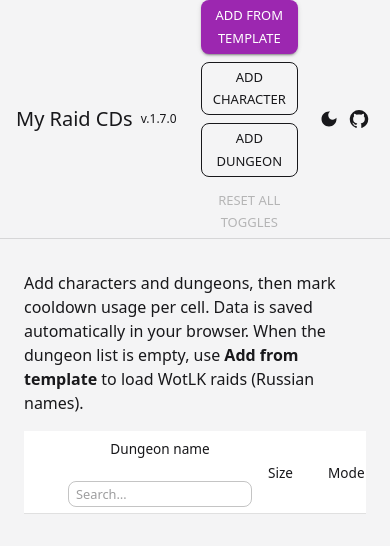
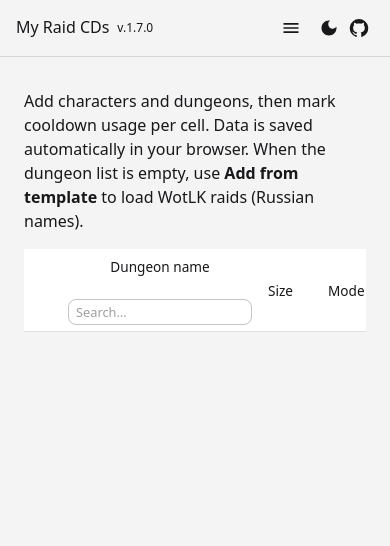
Before and after one commit to sergimax/my-raid-cds, a React (Vite) app: page / in a window 390 px wide. Shown: the top 546 px of the page. Built offline with nearby package versions, Linux system fonts and the light colour scheme.

Commit message:
feat(forms): add cancel functionality to character and dungeon forms

```diff
--- a/src/App.tsx
+++ b/src/App.tsx
@@ -52,6 +52,7 @@ function App() {
               error={tracker.characterFormError}
               onNameChange={tracker.setNewCharacterName}
               onClassChange={tracker.setNewCharacterClass}
+              onCancel={tracker.closeCharacterForm}
               onSubmit={tracker.handleCharacterFormSubmit}
             />
           ) : null}
@@ -67,6 +68,7 @@ function App() {
               onSizeChange={tracker.setNewDungeonSize}
               onItemLevelTextChange={tracker.setNewDungeonItemLevelText}
               onDifficultyChange={tracker.setNewDungeonDifficulty}
+              onCancel={tracker.closeDungeonForm}
               onSubmit={tracker.handleDungeonFormSubmit}
             />
           ) : null}
--- a/src/components/app-header/index.tsx
+++ b/src/components/app-header/index.tsx
@@ -20,7 +20,11 @@ export function AppHeader({ center }: AppHeaderProps) {
       <Container maxWidth={false} disableGutters sx={{ px: { xs: 2, sm: 3 } }}>
         <Toolbar
           disableGutters
-          sx={{ gap: 2, minHeight: "var(--app-toolbar-min-height)" }}
+          sx={{
+            gap: { xs: 1, sm: 2 },
+            minHeight: "var(--app-toolbar-min-height)",
+            flexWrap: "nowrap",
+          }}
         >
           <Box
             sx={{
@@ -31,7 +35,12 @@ export function AppHeader({ center }: AppHeaderProps) {
               mr: 1,
             }}
           >
-            <Typography component="h1" variant="h6" noWrap>
+            <Typography
+              component="h1"
+              variant="h6"
+              noWrap
+              sx={{ fontSize: { xs: "1rem", sm: "1.25rem" } }}
+            >
               My Raid CDs
             </Typography>
             <AppVersionLabel />
@@ -43,7 +52,8 @@ export function AppHeader({ center }: AppHeaderProps) {
                 flexGrow: 1,
                 display: "flex",
                 alignItems: "center",
-                flexWrap: "wrap",
+                justifyContent: { xs: "flex-end", md: "center" },
+                flexWrap: "nowrap",
                 gap: 1,
                 minWidth: 0,
               }}
--- a/src/components/character-form/index.tsx
+++ b/src/components/character-form/index.tsx
@@ -19,6 +19,7 @@ export function CharacterForm({
   error,
   onNameChange,
   onClassChange,
+  onCancel,
   onSubmit,
 }: CharacterFormProps) {
   const MAX_CHARACTER_NAME_LENGTH = 12;
@@ -78,9 +79,21 @@ export function CharacterForm({
               ))}
             </Select>
           </FormControl>
-          <Button variant="contained" color="primary" type="submit">
-            Add character
-          </Button>
+          <Stack direction="row" spacing={1} sx={{ justifyContent: "flex-end" }}>
+            <Button
+              variant="text"
+              type="button"
+              onClick={(event) => {
+                event.preventDefault();
+                onCancel();
+              }}
+            >
+              Cancel
+            </Button>
+            <Button variant="contained" color="primary" type="submit">
+              Add character
+            </Button>
+          </Stack>
           {error ? (
             <Typography color="error" variant="body2">
               {error}
--- a/src/components/character-form/types.ts
+++ b/src/components/character-form/types.ts
@@ -7,5 +7,6 @@ export type CharacterFormProps = {
   error: string;
   onNameChange: (name: string) => void;
   onClassChange: (characterClass: CharacterClass | "") => void;
+  onCancel: () => void;
   onSubmit: (event: SubmitEvent<HTMLFormElement>) => void;
 };
--- a/src/components/dungeon-form/index.tsx
+++ b/src/components/dungeon-form/index.tsx
@@ -27,6 +27,7 @@ export function DungeonForm({
   onSizeChange,
   onItemLevelTextChange,
   onDifficultyChange,
+  onCancel,
   onSubmit,
 }: DungeonFormProps) {
   return (
@@ -96,9 +97,21 @@ export function DungeonForm({
               </MenuItem>
             </Select>
           </FormControl>
-          <Button variant="contained" color="primary" type="submit">
-            Add dungeon
-          </Button>
+          <Stack direction="row" spacing={1} sx={{ justifyContent: "flex-end" }}>
+            <Button
+              variant="text"
+              type="button"
+              onClick={(event) => {
+                event.preventDefault();
+                onCancel();
+              }}
+            >
+              Cancel
+            </Button>
+            <Button variant="contained" color="primary" type="submit">
+              Add dungeon
+            </Button>
+          </Stack>
           {error ? (
             <Typography color="error" variant="body2">
               {error}
--- a/src/components/dungeon-form/types.ts
+++ b/src/components/dungeon-form/types.ts
@@ -14,5 +14,6 @@ export type DungeonFormProps = {
   onSizeChange: (size: DungeonSize) => void;
   onItemLevelTextChange: (text: string) => void;
   onDifficultyChange: (difficulty: DungeonDifficulty) => void;
+  onCancel: () => void;
   onSubmit: (event: SubmitEvent<HTMLFormElement>) => void;
 };
--- a/src/components/tracker-controls/index.tsx
+++ b/src/components/tracker-controls/index.tsx
@@ -1,4 +1,14 @@
-import { Box, Button } from "@mui/material";
+import MenuIcon from "@mui/icons-material/Menu";
+import {
+  Box,
+  Button,
+  IconButton,
+  Menu,
+  MenuItem,
+  useMediaQuery,
+  useTheme,
+} from "@mui/material";
+import { useCallback, useId, useState, type MouseEvent } from "react";
 import type { TrackerControlsProps } from "./types.ts";
 
 export function TrackerControls({
@@ -11,11 +21,94 @@ export function TrackerControls({
   showAddFromTemplate = false,
   onAddFromTemplate,
 }: TrackerControlsProps) {
+  const theme = useTheme();
+  const menuLayout = useMediaQuery(theme.breakpoints.down("md"));
+  const menuId = useId();
+  const [menuAnchor, setMenuAnchor] = useState<null | HTMLElement>(null);
+  const menuOpen = Boolean(menuAnchor);
+
+  const closeMenu = useCallback(() => setMenuAnchor(null), []);
+
+  const openMenu = useCallback((event: MouseEvent<HTMLElement>) => {
+    setMenuAnchor(event.currentTarget);
+  }, []);
+
+  if (menuLayout) {
+    return (
+      <>
+        <IconButton
+          size="small"
+          color="inherit"
+          aria-label="Tracker actions"
+          aria-controls={menuOpen ? menuId : undefined}
+          aria-haspopup="true"
+          aria-expanded={menuOpen}
+          onClick={openMenu}
+        >
+          <MenuIcon fontSize="small" />
+        </IconButton>
+        <Menu
+          id={menuId}
+          anchorEl={menuAnchor}
+          open={menuOpen}
+          onClose={closeMenu}
+          anchorOrigin={{ vertical: "bottom", horizontal: "right" }}
+          transformOrigin={{ vertical: "top", horizontal: "right" }}
+        >
+          {showAddFromTemplate && onAddFromTemplate ? (
+            <MenuItem
+              onClick={() => {
+                onAddFromTemplate();
+                closeMenu();
+              }}
+            >
+              Add from template
+            </MenuItem>
+          ) : null}
+          <MenuItem
+            selected={showCharacterForm}
+            onClick={() => {
+              onToggleCharacterForm();
+              closeMenu();
+            }}
+          >
+            Add character
+          </MenuItem>
+          <MenuItem
+            selected={showDungeonForm}
+            onClick={() => {
+              onToggleDungeonForm();
+              closeMenu();
+            }}
+          >
+            Add dungeon
+          </MenuItem>
+          <MenuItem
+            disabled={resetAllTogglesDisabled}
+            onClick={() => {
+              onResetAllToggles();
+              closeMenu();
+            }}
+            sx={{ color: resetAllTogglesDisabled ? undefined : "warning.main" }}
+          >
+            Reset all toggles
+          </MenuItem>
+        </Menu>
+      </>
+    );
+  }
+
   return (
     <Box
       component="nav"
       aria-label="Tracker actions"
-      sx={{ display: "flex", alignItems: "center", flexWrap: "wrap", gap: 1 }}
+      sx={{
+        display: "flex",
+        alignItems: "center",
+        flexWrap: "nowrap",
+        gap: 1,
+        minWidth: 0,
+      }}
     >
       {showAddFromTemplate && onAddFromTemplate ? (
         <Button
@@ -33,7 +126,6 @@ export function TrackerControls({
         color="inherit"
         aria-expanded={showCharacterForm}
         onClick={onToggleCharacterForm}
-        sx={{ display: "block" }}
       >
         Add character
       </Button>
@@ -43,7 +135,6 @@ export function TrackerControls({
         color="inherit"
         aria-expanded={showDungeonForm}
         onClick={onToggleDungeonForm}
-        sx={{ display: "block" }}
       >
         Add dungeon
       </Button>
@@ -53,7 +144,6 @@ export function TrackerControls({
         color="warning"
         disabled={resetAllTogglesDisabled}
         onClick={onResetAllToggles}
-        sx={{ display: "block" }}
       >
         Reset all toggles
       </Button>
--- a/src/hooks/use-raid-tracker.ts
+++ b/src/hooks/use-raid-tracker.ts
@@ -206,10 +206,25 @@ export function useRaidTracker() {
     return false;
   }, [dungeonToggles]);
 
+  const closeCharacterForm = useCallback(() => {
+    setShowCharacterForm(false);
+    setCharacterFormError("");
+  }, []);
+
+  const closeDungeonForm = useCallback(() => {
+    setShowDungeonForm(false);
+    setDungeonFormError("");
+  }, []);
+
   const toggleCharacterForm = useCallback(() => {
     setShowCharacterForm((previous) => {
       const next = !previous;
-      if (next) setShowDungeonForm(false);
+      if (!next) {
+        setCharacterFormError("");
+      } else {
+        setShowDungeonForm(false);
+        setDungeonFormError("");
+      }
       return next;
     });
   }, []);
@@ -217,7 +232,12 @@ export function useRaidTracker() {
   const toggleDungeonForm = useCallback(() => {
     setShowDungeonForm((previous) => {
       const next = !previous;
-      if (next) setShowCharacterForm(false);
+      if (!next) {
+        setDungeonFormError("");
+      } else {
+        setShowCharacterForm(false);
+        setCharacterFormError("");
+      }
       return next;
     });
   }, []);
@@ -266,6 +286,8 @@ export function useRaidTracker() {
 
     showCharacterForm,
     showDungeonForm,
+    closeCharacterForm,
+    closeDungeonForm,
     toggleCharacterForm,
     toggleDungeonForm,
 
```
